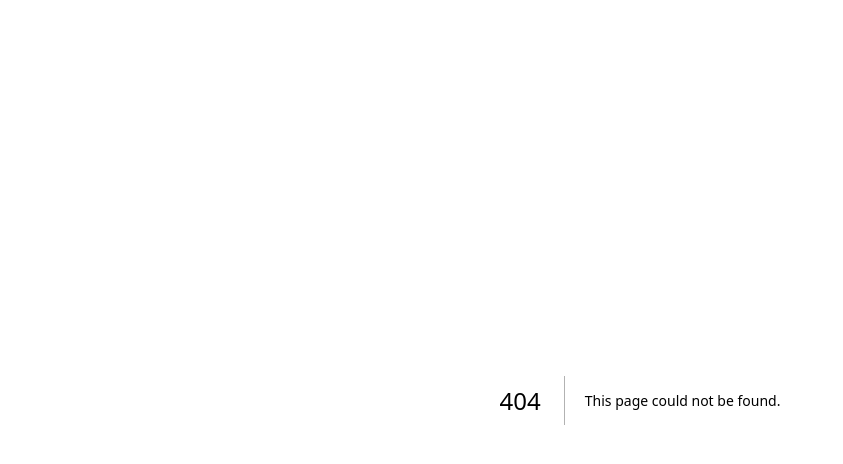
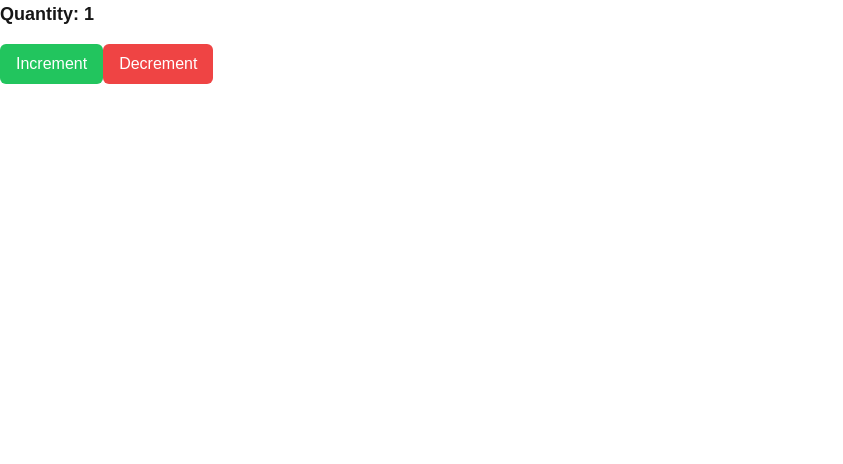
Before and after one commit to Tokorio/cprg306-assignments, a Next.js app: page /week-4 in a window 1280 px wide. Before the commit this address had no page. Shown: the top 464 px of the page, without its empty margins (0-843 px from the left). Built offline with nearby package versions, Linux system fonts and the light colour scheme.

Commit message:
Week 4 Assignment

```diff
--- a/app/page.js
+++ b/app/page.js
@@ -7,6 +7,7 @@ function Home (){
       <ul>
         <li><Link href="/week-2">Week 2 Assignment</Link></li>
         <li><Link href="/week-3">Week 3 Assignment</Link></li>
+        <li><Link href="/week-4">Week 4 Assignment</Link></li>
       </ul>
     </main>
   );
--- /dev/null
+++ b/app/week-4/new-item.js
@@ -0,0 +1,33 @@
+"use client";
+
+import { useState } from "react";
+
+export default function NewItem () {
+    const [quantity, setQuantity] = useState (1);
+
+    const increment = () => {
+        if (quantity < 20)
+            setQuantity(quantity + 1);
+    }
+
+    const decrement = () => {
+        if (quantity > 1)
+            setQuantity(quantity - 1);
+    }
+
+    return (
+        <div>
+            <p className="text-lg font-bold mb-4">Quantity: {quantity}</p>
+            <button
+                onClick={increment}
+                className={`px-4 py-2 rounded-md text-white bg-green-500 hover:bg-green-600`}
+                >Increment
+            </button>
+            <button
+                onClick={decrement}
+                className={`px-4 py-2 rounded-md text-white bg-red-500 hover:bg-red-600`}
+                >Decrement
+            </button>
+        </div>
+    );
+}
--- /dev/null
+++ b/app/week-4/page.js
@@ -0,0 +1,9 @@
+import NewItem from "./new-item.js";
+
+function Page(){
+    return(
+        <NewItem />
+    );
+}
+
+export default Page;
```
